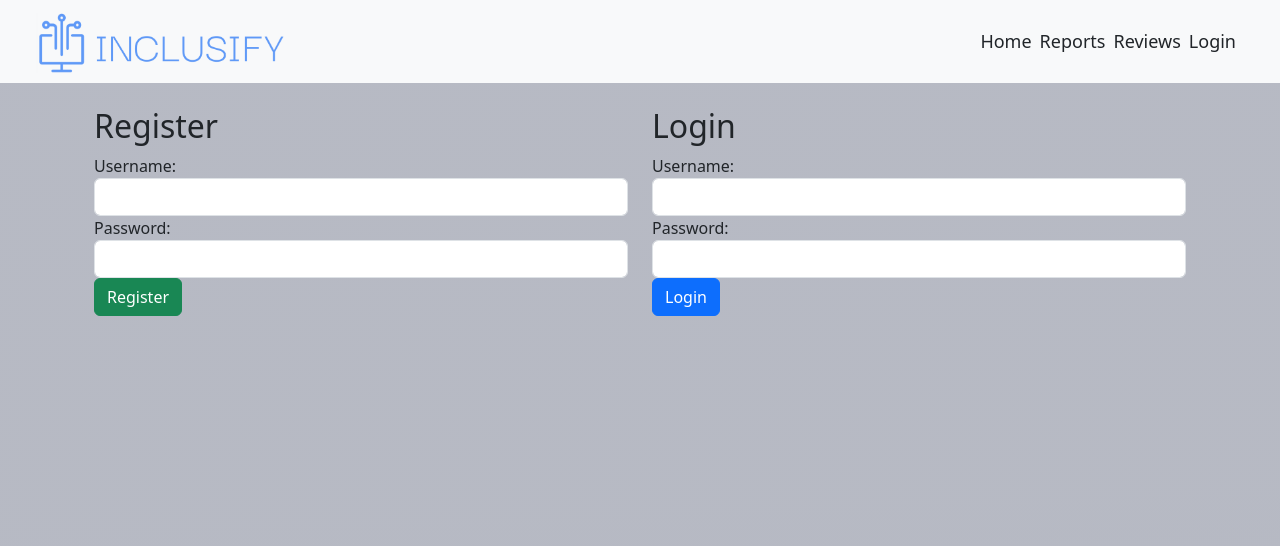
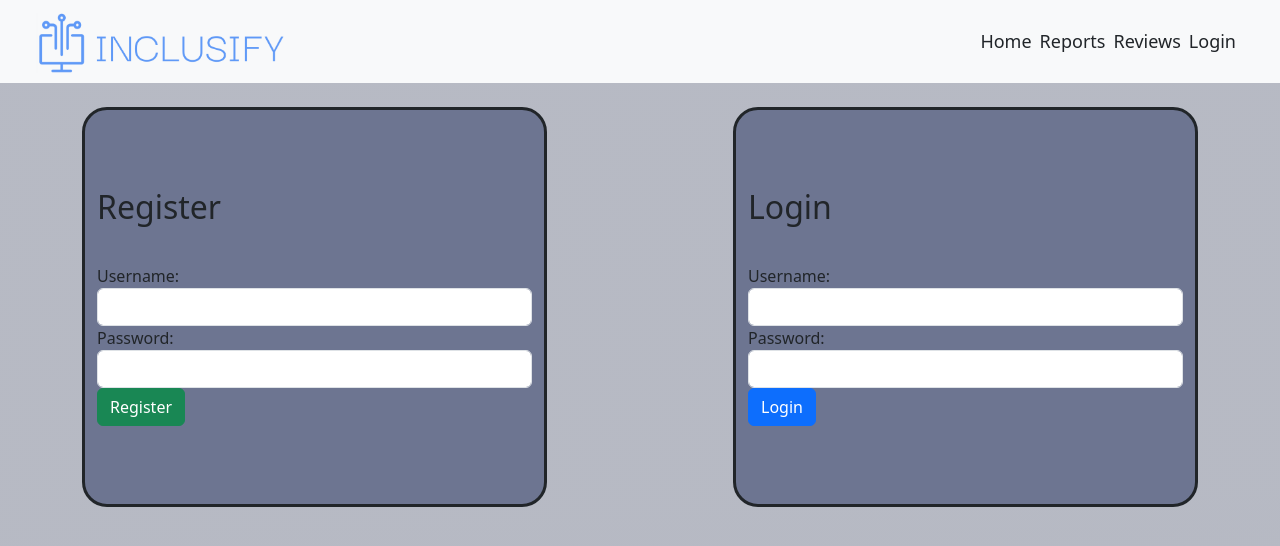
Before and after one commit to EthanGal/CSC4990-Group-9, a React (Create React App) app in the folder inclusify/: page /login in a window 1280 px wide. Shown: the top 546 px of the page. Built offline with nearby package versions, Linux system fonts and the light colour scheme.

Commit message:
Working on login page, going to make it look nicer

```diff
--- a/inclusify/src/App.css
+++ b/inclusify/src/App.css
@@ -65,9 +65,30 @@
 }
 
 
-#enter{
-    /*-webkit-text-stroke: 0.4px white;*/
+#left{
+    border-radius: 25px;
+    border-color: black;
+    border: 3px solid;
+    background-color: #6d7591;
+    height: 400px;
+    display: flex;
+    gap: 30px;
+    flex-direction: column;
+    justify-content: center;
 }
+
+#right{
+    border-radius: 25px;
+    border-color: black;
+    border: 3px solid;
+    background-color: #6d7591;
+    height: 400px;
+    display: flex;
+    gap: 30px;
+    flex-direction: column;
+    justify-content: center;
+}
+
 
 #submitSite {
     width: 500px;
@@ -123,6 +144,7 @@ input {
     border-radius: 5px;
     margin-top: 10px;
     overflow: hidden;
+    border: 1px solid black;
 }
 
 .progress-fill {
--- a/inclusify/src/components/Login.js
+++ b/inclusify/src/components/Login.js
@@ -73,7 +73,7 @@ const Login = () => {
         <div id="login" className="container login-container">
             <div className="row">
                 {/* Registration Section */}
-                <div id="left" className="col-md-6 left-section">
+                <div id="left" className="col-md-5 left-section">
                     <h2>Register</h2>
                     {registerError && <p className="error-message" style={{color: 'red'}}>{registerError}</p>}
                     <form onSubmit={handleRegister}>
@@ -101,9 +101,11 @@ const Login = () => {
                         {registerError && <p className="error-message" style={{color: 'red'}}>{registerError}</p>}
                     </form>
                 </div>
-
+                <div className="col">
+                    <div className="p-0.5"></div>
+                </div>
                 {/* Login Section */}
-                <div id="right" className="col-md-6 right-section">
+                <div id="right" className="col-md-5 right-section">
                     <h2>Login</h2>
                     <form onSubmit={handleLogin}>
                         <div className="form-group">
```
